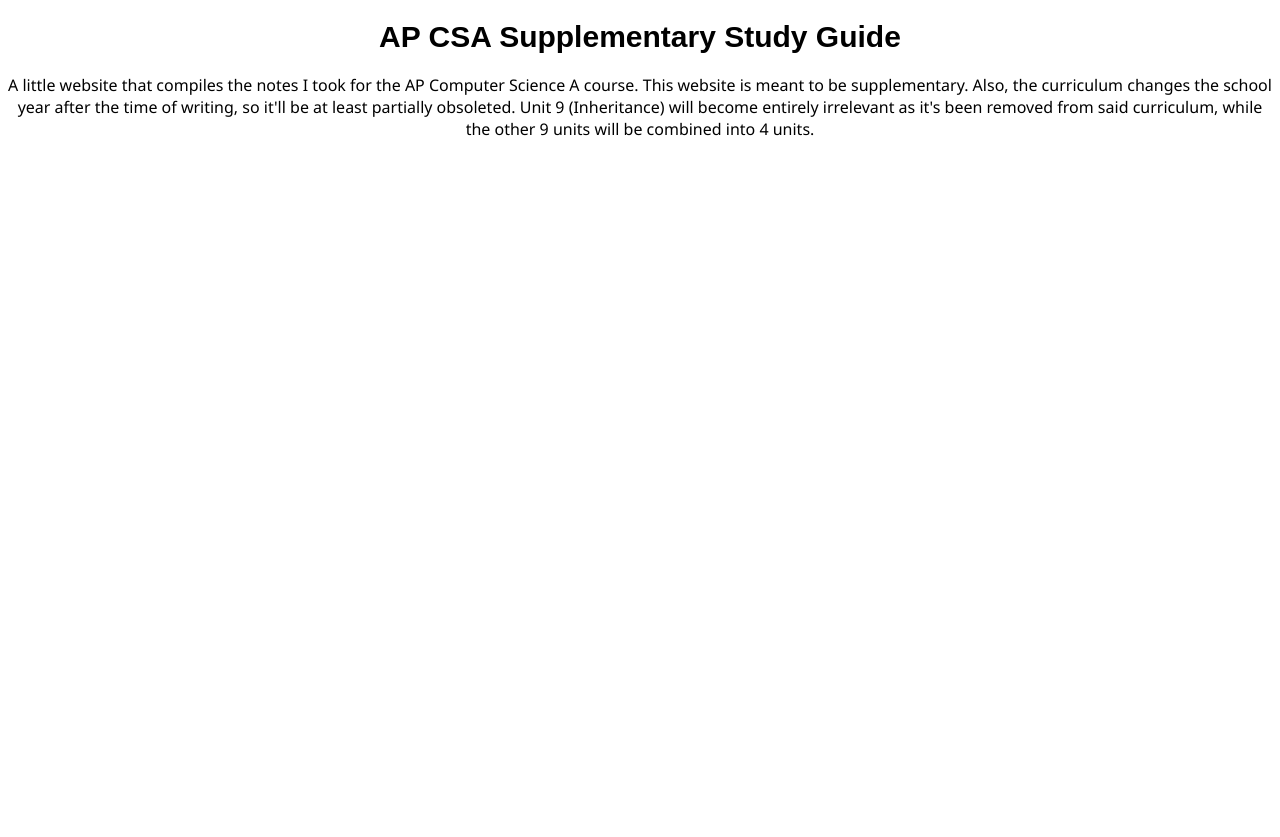
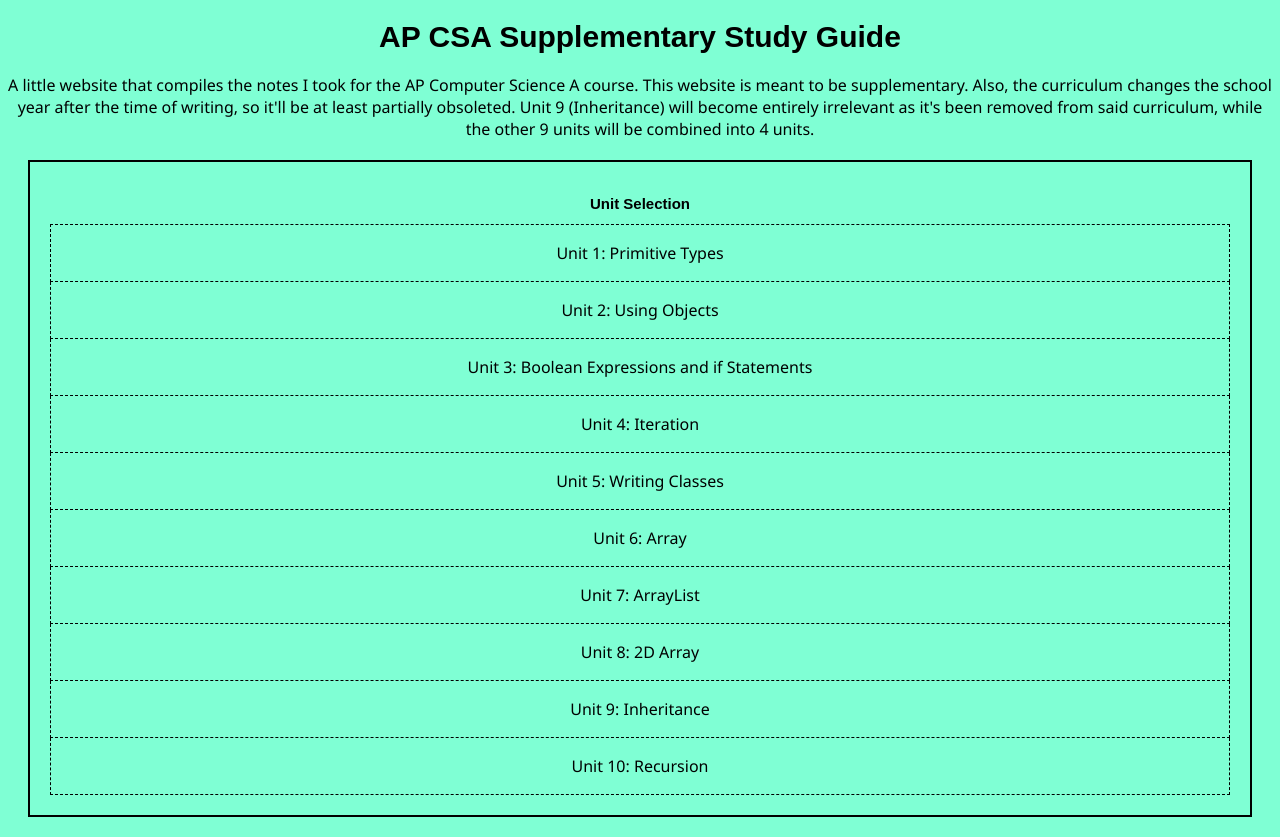
Before and after one commit to midnight-oil-burner/csa-final-2025, a Django app: page /siteapp/ in a window 1280 px wide. Before the commit the page ends 136 px from the top, so only its background shows below. Run offline with Django 5.2, Linux system fonts and the light colour scheme.

Commit message:
added more text to main page

```diff
--- a/website/siteapp/templates/siteapp/index.html
+++ b/website/siteapp/templates/siteapp/index.html
@@ -1,5 +1,5 @@
 <!DOCTYPE html>
-<html lang="em">
+<html lang="en">
     <head>
         <title>CSA TESTing</title>
         <style>
@@ -8,11 +8,31 @@
                 font-size: 30px;
                 text-align: center;
             }
+            h2{
+                font-family: arial;
+                font-size: 15px;
+                text-align: center;
+            }
+            body{
+                background-color: aquamarine;
+            }
             p {
                 font-family: "segoe ui";
                 text-align: center;
             }
+            div {
+                border: 2px, solid, black;
+                margin: 20px;
+                padding: 20px;
+            }
+            table, td{
+                border: 1px, dashed, black;
+                width: 100%;
+                border-collapse: collapse;
+            }
+
         </style>
+    </head>
     <body>
         <h1>
             AP CSA Supplementary Study Guide
@@ -22,6 +42,60 @@
             This website is meant to be supplementary. Also, the curriculum changes the school year after the time of writing, so it'll be at least partially obsoleted.
             Unit 9 (Inheritance) will become entirely irrelevant as it's been removed from said curriculum, while the other 9 units will be combined into 4 units.
         </p>
+        <div>
+            <h2>Unit Selection</h2>
+            <table>
+                <tr>
+                    <td>
+                        <p>Unit 1: Primitive Types</p>
+                    </td>
+                </tr>
+                <tr>
+                    <td>
+                        <p>Unit 2: Using Objects</p>
+                    </td>
+                </tr>
+                <tr>
+                    <td>
+                        <p>Unit 3: Boolean Expressions and if Statements</p>
+                    </td>
+                </tr>
+                <tr>
+                    <td>
+                        <p>Unit 4: Iteration</p>
+                    </td>
+                </tr>
+                <tr>
+                    <td>
+                        <p>Unit 5: Writing Classes</p>
+                    </td>
+                </tr>
+                <tr>
+                    <td>
+                        <p>Unit 6: Array</p>
+                    </td>
+                </tr>
+                <tr>
+                    <td>
+                        <p>Unit 7: ArrayList</p>
+                    </td>
+                </tr>
+                <tr>
+                    <td>
+                        <p>Unit 8: 2D Array</p>
+                    </td>
+                </tr>
+                <tr>
+                    <td>
+                        <p>Unit 9: Inheritance</p>
+                    </td>
+                </tr>
+                <tr>
+                    <td>
+                        <p>Unit 10: Recursion</p>
+                    </td>
+                </tr>
+            </table>
+        </div>
     </body>
-    </head>
 </html>
```
Lines whose indentation alone changed are shown as unchanged.
